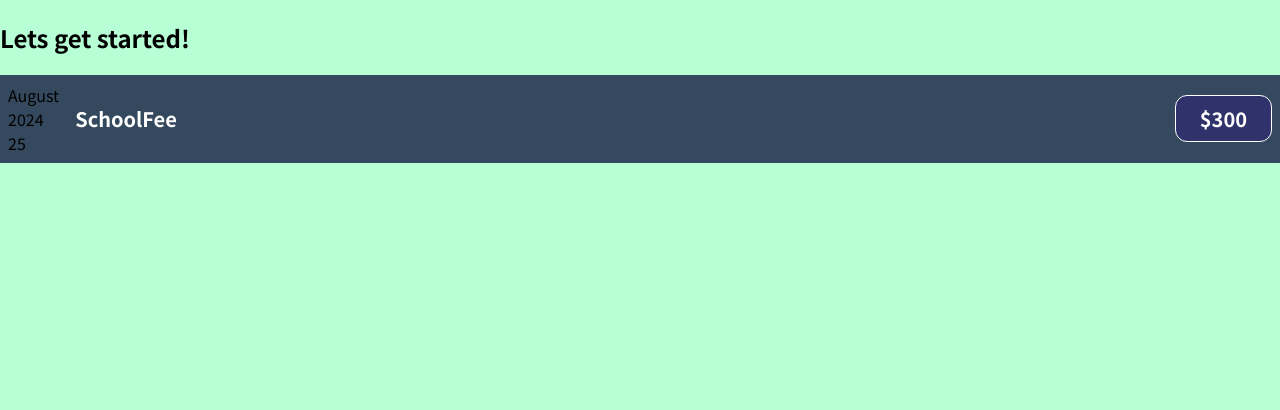
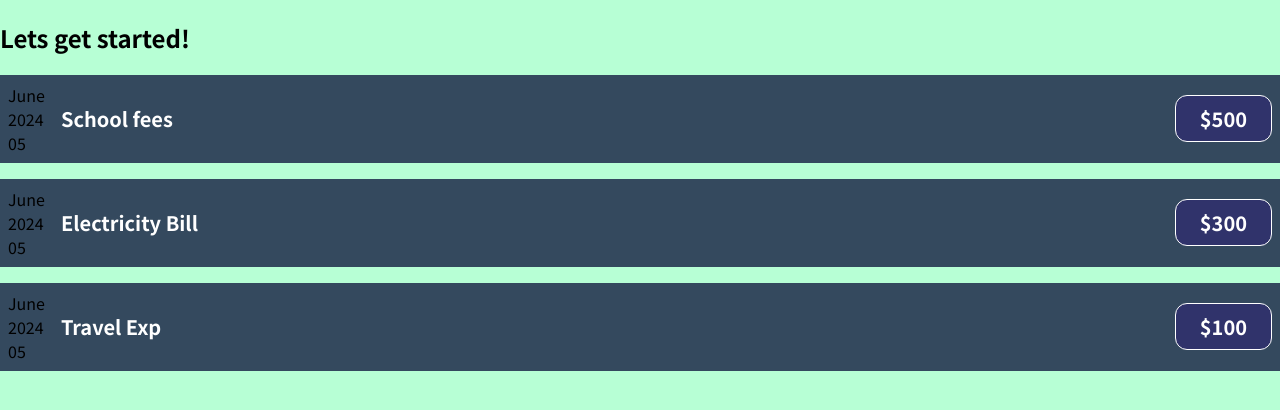
Before and after one commit to SAUMYXA/ReactJs, a JavaScript app in the folder my-app/: page / in a window 1280 px wide. Shown: the top 410 px of the page. Built offline with nearby package versions, Linux system fonts and the light colour scheme.

Commit message:
passing data inn expense manager

```diff
--- a/my-app/src/App.js
+++ b/my-app/src/App.js
@@ -1,12 +1,29 @@
 import ExpenseItem from "./components/ExpenseItem";
 function App(){
-    let expenseDate=new Date(2024,7,25)
-    let expenseTitle='SchoolFee'
-    let  expenseAmt=300;
+
+    let expenses=[
+      {  id:'e1',
+        title:'School fees',
+        amount:500,
+        date:new Date(2024,5,5)
+        },
+        {  id:'e2',
+        title:'Electricity Bill',
+        amount:300,
+        date:new Date(2024,5,5)
+        },
+        {  id:'e3',
+        title:'Travel Exp',
+        amount:100,
+        date:new Date(2024,5,5)
+        },
+    ]
     return (
         <div>
             <h2>Lets get started!</h2>
-            <ExpenseItem date={expenseDate} title={expenseTitle} amount={expenseAmt}></ExpenseItem>
+            <ExpenseItem date={expenses[0].date} title={expenses[0].title} amount={expenses[0].amount}></ExpenseItem>
+            <ExpenseItem date={expenses[1].date} title={expenses[1].title} amount={expenses[1].amount}></ExpenseItem>
+            <ExpenseItem date={expenses[2].date} title={expenses[2].title} amount={expenses[2].amount}></ExpenseItem>
         </div>
 
     )
```
